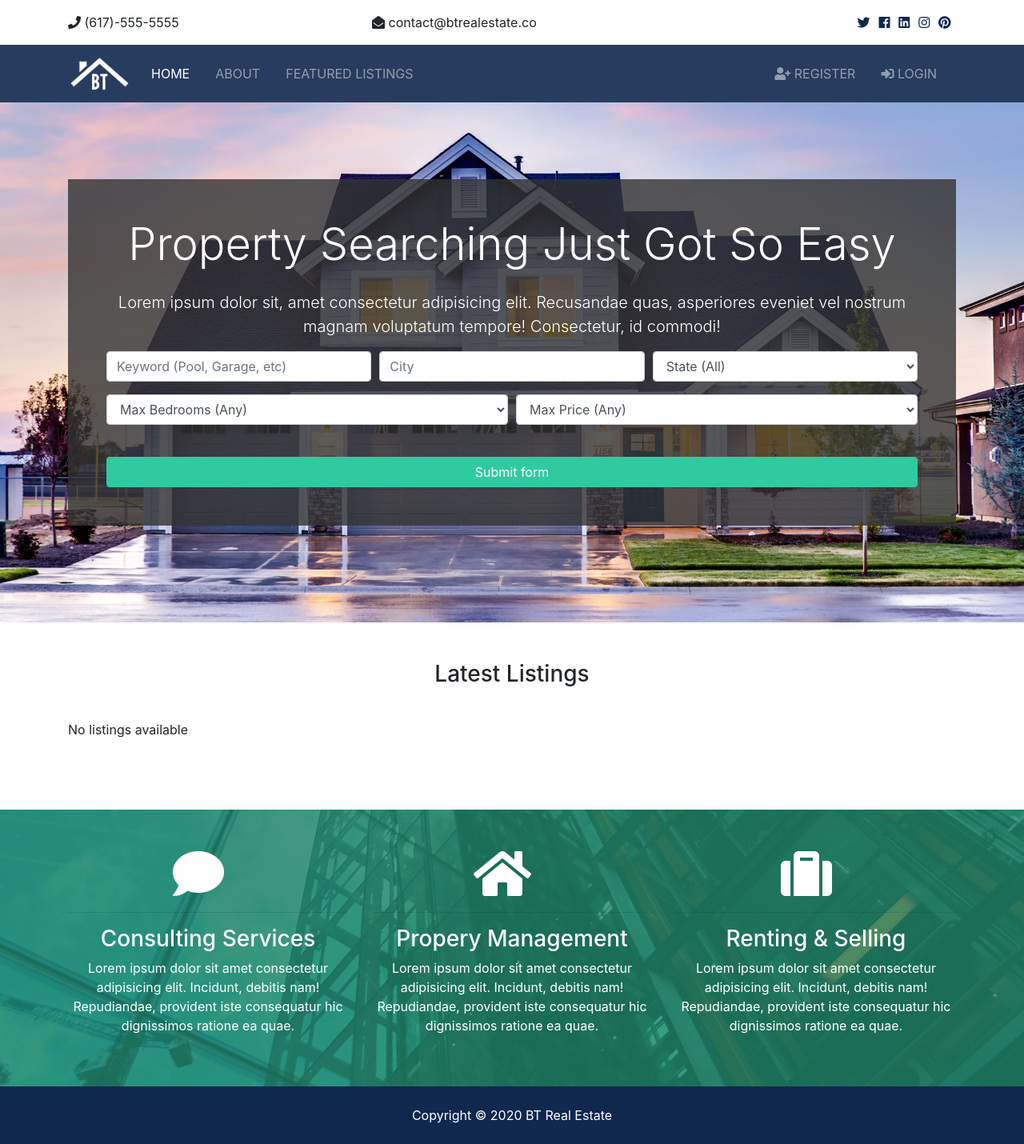
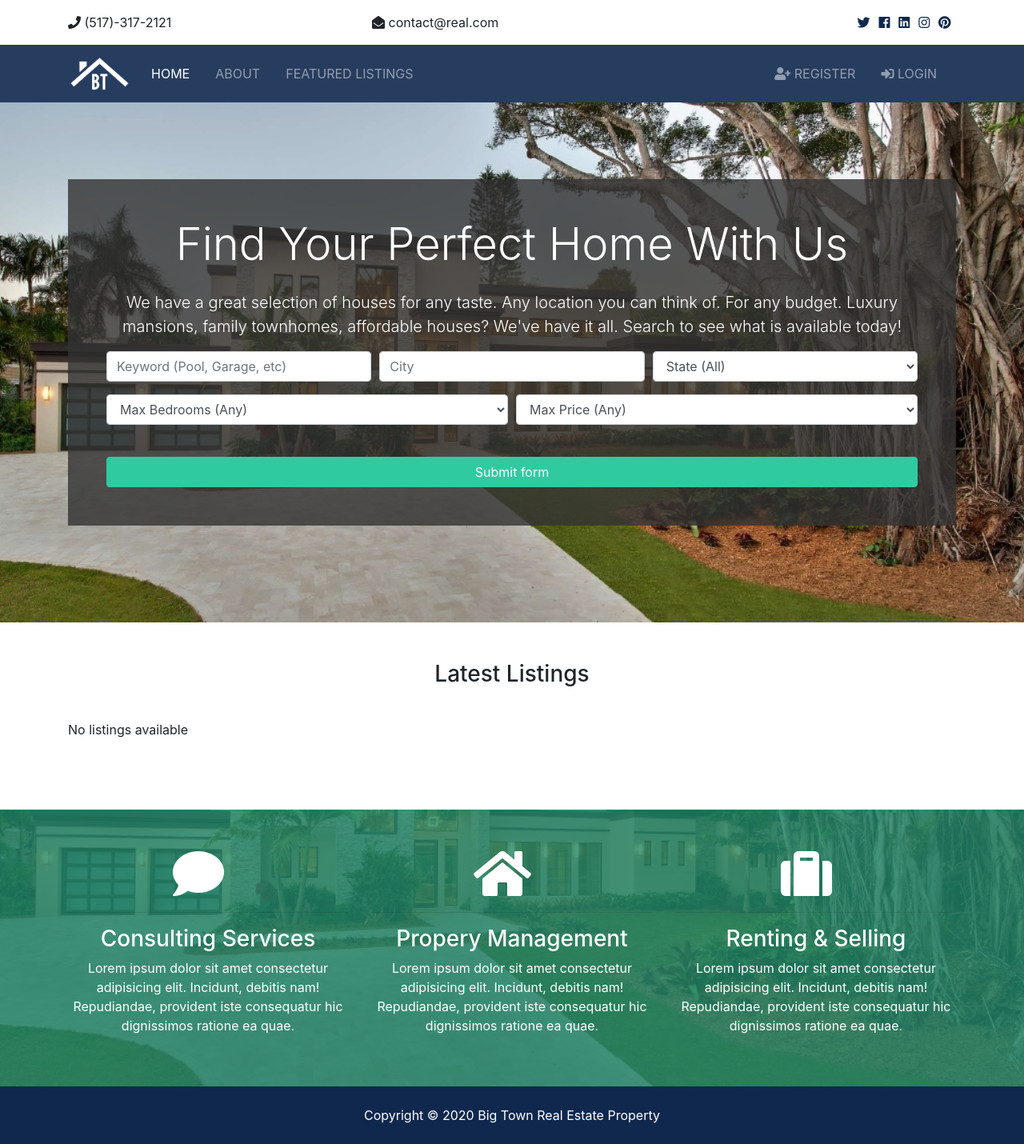
Before and after one commit to valievav/Real_estate_project, a Django app: page / in a window 1280 px wide. Shown: the whole page at 80% size. Run offline with Django 3.2, Linux system fonts and the light colour scheme; data that the repository does not hold is empty; some libraries are stand-ins or nearby versions.

Commit message:
Update images, css & template's text

```diff
--- a/real_estate/real_estate/static/css/style.css
+++ b/real_estate/real_estate/static/css/style.css
@@ -34,7 +34,7 @@
     background: rgba(51, 51, 51, 0.8); }
 
 #services {
-  background: url(../img/building.jpg) no-repeat center bottom/cover;
+  background: url(../img/showcase.jpg) no-repeat center bottom/cover;
   min-height: 300px;
   position: relative;
   overflow: hidden; }
@@ -48,7 +48,7 @@
     background: rgba(32, 134, 107, 0.8); }
 
 #showcase-inner {
-  background: url(../img/building.jpg) no-repeat center bottom/cover;
+  background: url(../img/showcase.jpg) no-repeat center center/cover;
   position: relative;
   overflow: hidden;
   min-height: 200px; }
@@ -64,7 +64,7 @@
     min-height: 270px; }
 
 #work {
-  padding: 6rem 0; }
+  padding: 3rem 0; }
 
 .listing-preview a {
   position: relative; }
--- a/real_estate/templates/pages/about.html
+++ b/real_estate/templates/pages/about.html
@@ -10,7 +10,7 @@
     <div class="container">
       <div class="row text-center">
         <div class="col-md-12">
-          <h1 class="display-4">About BT Real Estate</h1>
+          <h1 class="display-4">Get To Know Us</h1>
           <p class="lead">Lorem ipsum dolor sit, amet consectetur adipisicing elit. Sunt, pariatur!</p>
         </div>
       </div>
--- a/real_estate/templates/pages/index.html
+++ b/real_estate/templates/pages/index.html
@@ -15,10 +15,10 @@
     <div class="home-search p-5">
       <div class="overlay p-5">
         <h1 class="display-4 mb-4">
-          Property Searching Just Got So Easy
+          Find Your Perfect Home With Us
         </h1>
-        <p class="lead">Lorem ipsum dolor sit, amet consectetur adipisicing elit. Recusandae quas, asperiores eveniet vel nostrum magnam
-          voluptatum tempore! Consectetur, id commodi!</p>
+        <p class="lead">We have a great selection of houses for any taste. Any location you can think of. For any budget.
+          Luxury mansions, family townhomes, affordable houses? We've have it all. Search to see what is available today!</p>
 
           <!-- Search form -->
           {% include 'partials/_search_form.html' %}
--- a/real_estate/templates/partials/_footer.html
+++ b/real_estate/templates/partials/_footer.html
@@ -1,5 +1,5 @@
 
 <footer id="main-footer" class="py-4 bg-primary text-white text-center">
   Copyright &copy;
-  <span class="year"></span> BT Real Estate
+  <span class="year"></span> Big Town Real Estate Property
 </footer>
--- a/real_estate/templates/partials/_topbar.html
+++ b/real_estate/templates/partials/_topbar.html
@@ -2,10 +2,10 @@
   <div class="container">
     <div class="row">
       <div class="col-md-4">
-        <i class="fas fa-phone"></i> (617)-555-5555
+        <i class="fas fa-phone"></i> (517)-317-2121
       </div>
       <div class="col-md-4">
-        <i class="fas fa-envelope-open"></i> contact@btrealestate.co
+        <i class="fas fa-envelope-open"></i> contact@real.com
       </div>
       <div class="col-md-4">
         <div class="social text-right">
```
Also changed, not shown: README.md, real_estate/real_estate/static/img/building.jpg (deleted), real_estate/real_estate/static/img/showcase.jpg.
